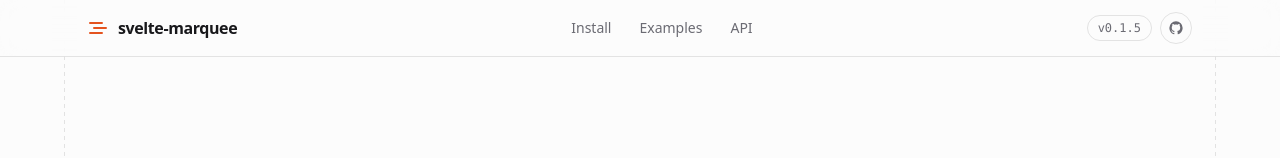
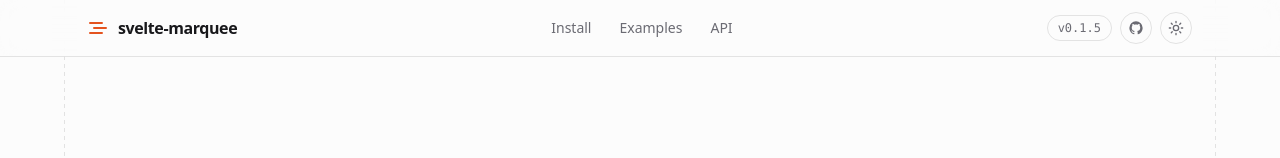
Before and after one commit to selemondev/svelte-marquee, a SvelteKit app: page / in a window 1280 px wide. Shown: the top 158 px of the page. Built offline with nearby package versions, Linux system fonts and the light colour scheme.

Commit message:
feat(docs): add theme toggle with persisted preference
Header sun/moon button toggles html.dark and stores the choice in
localStorage; an inline script in app.html applies the stored or system
scheme before first paint. theme-color meta now declared per scheme.

```diff
--- a/src/app.html
+++ b/src/app.html
@@ -4,6 +4,14 @@
 		<meta charset="utf-8" />
 		<link rel="icon" href="https://api.iconify.design/fluent:weather-blowing-snow-24-regular.svg?color=%23d13400" />
 		<meta name="viewport" content="width=device-width, initial-scale=1" />
+		<!-- Apply the stored/system theme before first paint to avoid a flash. -->
+		<script>
+			(() => {
+				const stored = localStorage.getItem("theme");
+				const dark = stored ? stored === "dark" : matchMedia("(prefers-color-scheme: dark)").matches;
+				document.documentElement.classList.toggle("dark", dark);
+			})();
+		</script>
 		%sveltekit.head%
 	</head>
 	<body data-sveltekit-preload-data="hover">
--- /dev/null
+++ b/src/components/icons/MoonIcon.svelte
@@ -0,0 +1,14 @@
+<svg
+    xmlns="http://www.w3.org/2000/svg"
+    width="1em"
+    height="1em"
+    viewBox="0 0 24 24"
+    fill="none"
+    stroke="currentColor"
+    stroke-width="2"
+    stroke-linecap="round"
+    stroke-linejoin="round"
+    {...$$props}
+>
+    <path d="M12 3a6 6 0 0 0 9 9 9 9 0 1 1-9-9Z" />
+</svg>
--- /dev/null
+++ b/src/components/icons/SunIcon.svelte
@@ -0,0 +1,15 @@
+<svg
+    xmlns="http://www.w3.org/2000/svg"
+    width="1em"
+    height="1em"
+    viewBox="0 0 24 24"
+    fill="none"
+    stroke="currentColor"
+    stroke-width="2"
+    stroke-linecap="round"
+    stroke-linejoin="round"
+    {...$$props}
+>
+    <circle cx="12" cy="12" r="4" />
+    <path d="M12 2v2M12 20v2M4.93 4.93l1.41 1.41M17.66 17.66l1.41 1.41M2 12h2M20 12h2M6.34 17.66l-1.41 1.41M19.07 4.93l-1.41 1.41" />
+</svg>
--- a/src/routes/+page.svelte
+++ b/src/routes/+page.svelte
@@ -6,6 +6,8 @@
     import CodeSnippet from "../components/CodeSnippet.svelte";
     import Example from "../components/Example.svelte";
     import GithubIcon from "../components/icons/GithubIcon.svelte";
+    import MoonIcon from "../components/icons/MoonIcon.svelte";
+    import SunIcon from "../components/icons/SunIcon.svelte";
     import MultiTabCodeBlock from "../components/multi-tab-code-block.svelte";
     import Section from "../components/Section.svelte";
     import {
@@ -20,6 +22,11 @@
     } from "../utils/snippets/index.js";
 
     const repo = "https://github.com/selemondev/svelte-marquee";
+
+    function toggleTheme() {
+        const dark = document.documentElement.classList.toggle("dark");
+        localStorage.setItem("theme", dark ? "dark" : "light");
+    }
 
     onMount(() => {
         const handler = (e: MouseEvent) => {
@@ -91,7 +98,8 @@
 <svelte:head>
     <title>Svelte Marquee</title>
     <meta name="description" content="A Beautiful Marquee component for Svelte." />
-    <meta name="theme-color" content="#0a0a0b" />
+    <meta name="theme-color" content="#fcfcfc" media="(prefers-color-scheme: light)" />
+    <meta name="theme-color" content="#0a0a0b" media="(prefers-color-scheme: dark)" />
 </svelte:head>
 
 {#snippet testimonialCards()}
@@ -138,6 +146,15 @@
                 >
                     <GithubIcon class="size-4" />
                 </a>
+                <button
+                    type="button"
+                    onclick={toggleTheme}
+                    aria-label="Toggle color scheme"
+                    class="inline-flex size-8 items-center justify-center rounded-full border border-line text-muted transition-colors hover:border-line-strong hover:text-fg"
+                >
+                    <SunIcon class="size-4 dark:hidden" />
+                    <MoonIcon class="hidden size-4 dark:block" />
+                </button>
             </div>
         </div>
     </header>
```
